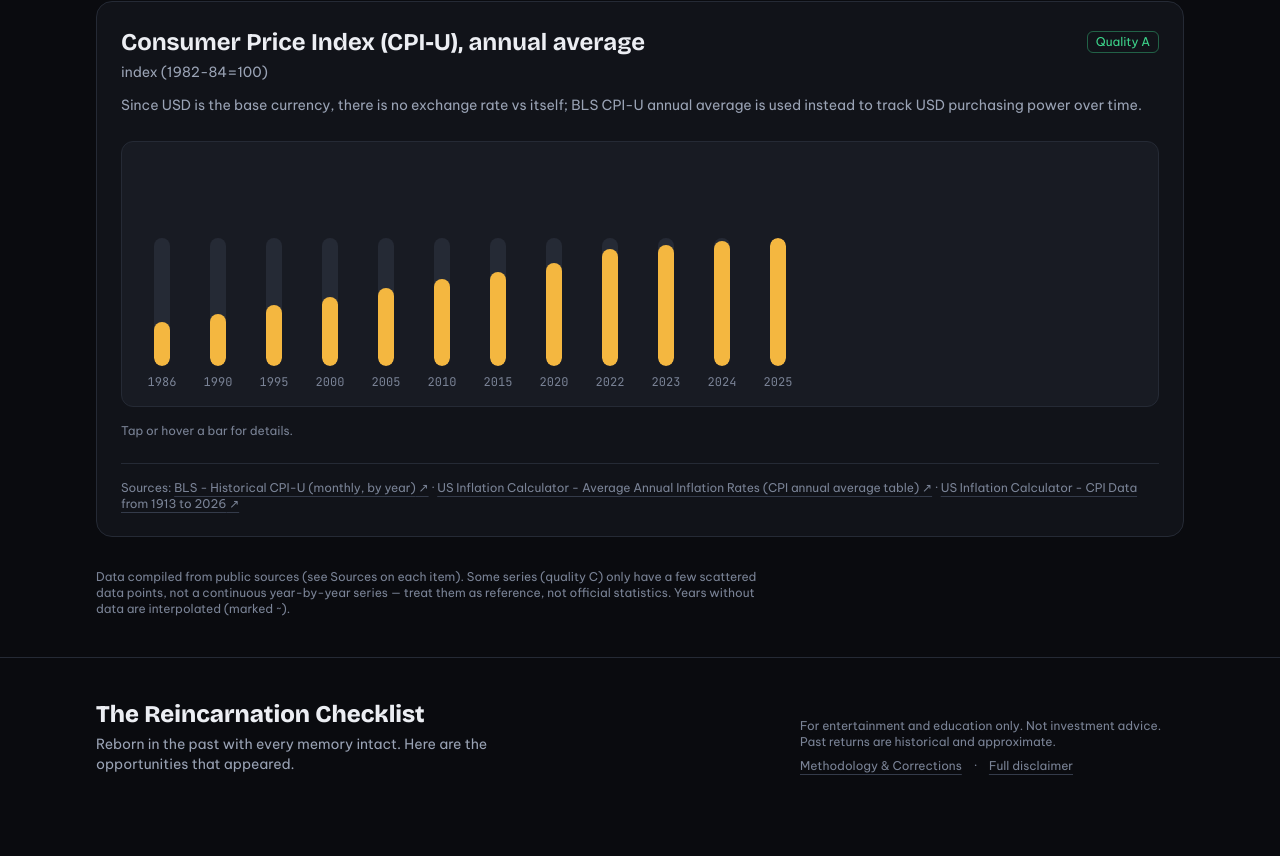
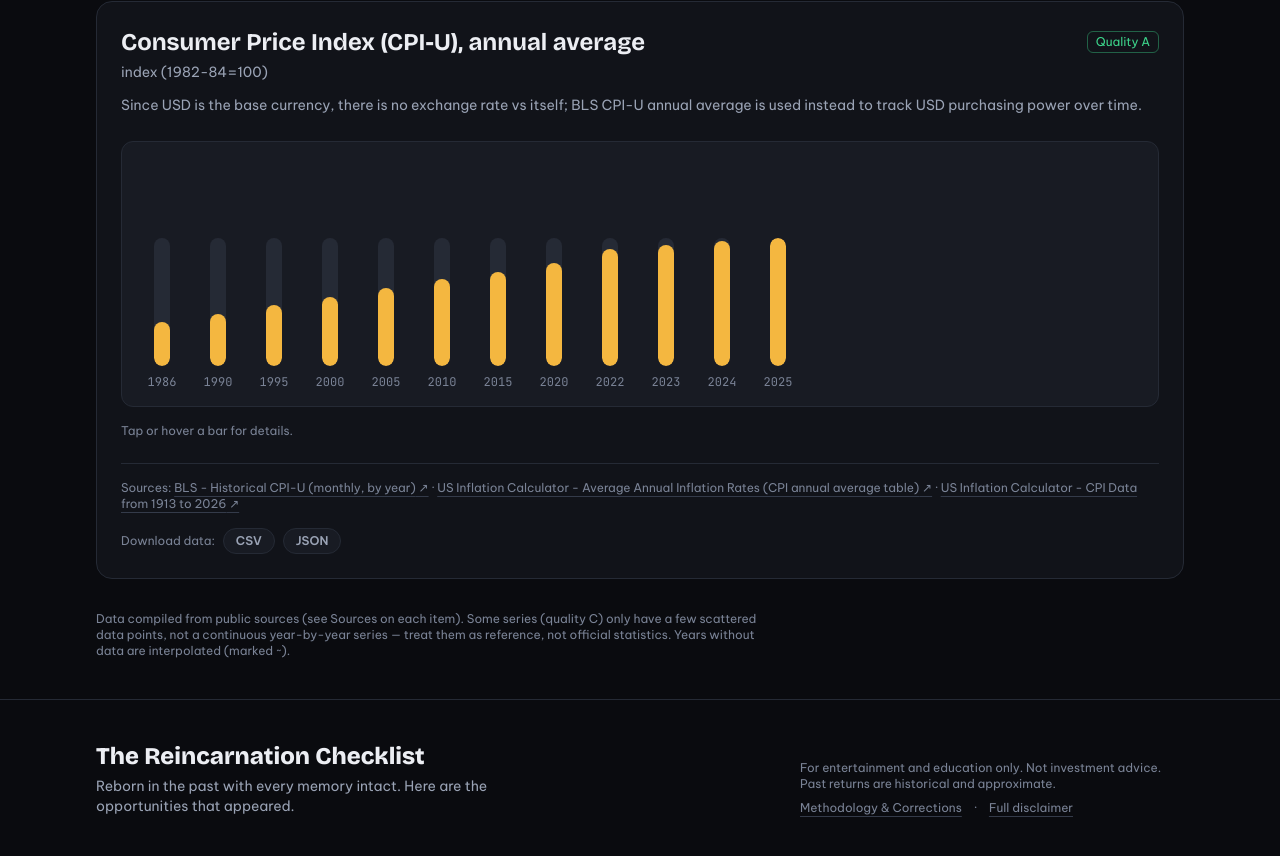
Before and after one commit to justinnc/reincarnation-checklist, a Next.js app: page /en/almanac in a window 1280 px wide. Shown: the part 1221-2077 px from the top of the page. Before the commit the page ends 2035 px from the top, so only its background shows below. Built offline with nearby package versions, Linux system fonts and the light colour scheme; no server answers.

Commit message:
feat(export): CSV/JSON download for Almanac series and the Playbook ledger

```diff
--- a/src/components/AlmanacExplorer.tsx
+++ b/src/components/AlmanacExplorer.tsx
@@ -7,7 +7,9 @@ import { defaultCountry, t, type Locale, type LocalizedText } from "@/lib/i18n";
 import { interpolateAlmanacValue, type AlmanacItem } from "@/lib/almanac";
 import { formatDate, formatDrop, formatMoney, formatMultiple } from "@/lib/format";
 import { quantityLabel } from "@/lib/almanacUnits";
+import { almanacExport } from "@/lib/exportData";
 import AlmanacChart from "./AlmanacChart";
+import ExportButtons from "./ExportButtons";
 
 export interface AlmanacMilestone {
   id: string;
@@ -331,6 +333,9 @@ export default function AlmanacExplorer({
               </span>
             ))}
           </div>
+          <div className="mt-4">
+            <ExportButtons lang={lang} build={() => almanacExport(item, lang)} />
+          </div>
         </div>
       </div>
     </div>
--- /dev/null
+++ b/src/components/ExportButtons.tsx
@@ -0,0 +1,47 @@
+"use client";
+
+import type { ExportFile } from "@/lib/exportData";
+import type { Locale } from "@/lib/i18n";
+
+function download(filename: string, text: string, mime: string) {
+  const url = URL.createObjectURL(new Blob([text], { type: `${mime};charset=utf-8` }));
+  const a = document.createElement("a");
+  a.href = url;
+  a.download = filename;
+  document.body.appendChild(a);
+  a.click();
+  a.remove();
+  URL.revokeObjectURL(url);
+}
+
+/** Two small download buttons. `build` runs on click, so nothing is serialised until asked. */
+export default function ExportButtons({ build, lang }: { build: () => ExportFile; lang: Locale }) {
+  const label = lang === "vi" ? "Tải dữ liệu" : "Download data";
+  const cls = "rounded-full border border-line bg-raised px-3 py-1 text-xs font-semibold text-muted transition-colors hover:border-gold hover:text-gold";
+  return (
+    <div className="flex flex-wrap items-center gap-2" role="group" aria-label={label}>
+      <span className="text-xs text-faint">{label}:</span>
+      <button
+        type="button"
+        className={cls}
+        onClick={() => {
+          const f = build();
+          // BOM so Excel opens Vietnamese text as UTF-8.
+          download(`${f.name}.csv`, String.fromCharCode(0xfeff) + f.csv, "text/csv");
+        }}
+      >
+        CSV
+      </button>
+      <button
+        type="button"
+        className={cls}
+        onClick={() => {
+          const f = build();
+          download(`${f.name}.json`, f.json, "application/json");
+        }}
+      >
+        JSON
+      </button>
+    </div>
+  );
+}
--- a/src/components/whatif/PlaybookBuilder.tsx
+++ b/src/components/whatif/PlaybookBuilder.tsx
@@ -7,6 +7,8 @@ import { t, type Locale, defaultCountry } from "@/lib/i18n";
 import type { Country, MilestoneLite } from "@/lib/types";
 import { formatMoney, formatMultiple } from "@/lib/format";
 import { SourceLinksBadge } from "@/components/Badges";
+import ExportButtons from "@/components/ExportButtons";
+import { playbookExport } from "@/lib/exportData";
 import { formatAmountInput, parseAmountInput } from "@/lib/whatif/amountInput";
 import {
   findOptimalChainIncluding,
@@ -403,6 +405,12 @@ export default function PlaybookBuilder({ lang, countries, milestones }: Props)
                 </li>
               ))}
             </ol>
+            <ExportButtons
+              lang={lang}
+              build={() =>
+                playbookExport(result, { country: country.code, currency: country.stake.currency, realistic, origin: window.location.origin }, lang)
+              }
+            />
           </>
         )}
       </div>
--- /dev/null
+++ b/src/lib/exportData.ts
@@ -0,0 +1,109 @@
+import { pointYear, type AlmanacItem } from "./almanac";
+import { t, type Locale } from "./i18n";
+import type { PlaybookResult } from "./whatif/playbook";
+
+type Cell = string | number | boolean | null | undefined;
+
+/** RFC 4180 cell. Text starting with = + - @ gets a leading apostrophe so spreadsheets
+ *  don't run it as a formula; numbers are written as-is. */
+function csvCell(v: Cell): string {
+  if (v == null) return "";
+  if (typeof v === "number") return Number.isFinite(v) ? String(v) : "";
+  if (typeof v === "boolean") return v ? "true" : "false";
+  const s = /^[=+\-@\t\r]/.test(v) ? `'${v}` : v;
+  return /[",\n\r]/.test(s) ? `"${s.replace(/"/g, '""')}"` : s;
+}
+
+export function toCsv(header: string[], rows: Cell[][]): string {
+  return [header, ...rows].map((r) => r.map(csvCell).join(",")).join("\r\n") + "\r\n";
+}
+
+export interface ExportFile {
+  /** File name without extension. */
+  name: string;
+  csv: string;
+  json: string;
+}
+
+/** The recorded observations of one almanac item, exactly as stored (no interpolation). */
+export function almanacExport(item: AlmanacItem, lang: Locale): ExportFile {
+  const unit = t(item.unit, lang);
+  const sources = item.sources.map((s) => s.url).join(" | ");
+  const rows = item.series.map((p) => [pointYear(p), p.date, p.value, p.min, p.max, unit, item.currency, item.valueMultiplier, item.quality, p.note, sources]);
+  return {
+    name: `almanac-${item.id}`,
+    csv: toCsv(["year", "date", "value", "min", "max", "unit", "currency", "value_multiplier", "quality", "note", "sources"], rows),
+    json: JSON.stringify(
+      {
+        id: item.id,
+        country: item.country,
+        name: t(item.name, lang),
+        unit,
+        currency: item.currency,
+        valueMultiplier: item.valueMultiplier,
+        quality: item.quality,
+        note: t(item.note, lang),
+        series: item.series,
+        sources: item.sources,
+      },
+      null,
+      2,
+    ),
+  };
+}
+
+export interface PlaybookExportMeta {
+  country: string;
+  currency: string;
+  realistic: boolean;
+  /** Absolute site origin used to build milestone links. */
+  origin: string;
+}
+
+/** The compounding ledger currently shown in the Playbook Builder. */
+export function playbookExport(result: PlaybookResult, meta: PlaybookExportMeta, lang: Locale): ExportFile {
+  const note =
+    lang === "vi"
+      ? "Mô phỏng từ số liệu lịch sử, mang tính xấp xỉ. Không phải lời khuyên đầu tư."
+      : "Simulation from historical, approximate figures. Not investment advice.";
+  const steps = result.steps.map((s, i) => {
+    const m = s.candidate.milestone;
+    return {
+      step: i + 1,
+      id: m.id,
+      title: t(m.title, lang),
+      periodStart: s.candidate.periodStart,
+      periodEnd: s.candidate.periodEnd,
+      multiple: s.candidate.multiple,
+      capitalBefore: s.capitalBefore,
+      deployedCapital: s.deployedCapital,
+      capitalAfter: s.capitalAfter,
+      cumulativeMultiple: s.cumulativeMultiple,
+      cappedByLiquidity: s.cappedByLiquidity,
+      speculative: s.candidate.speculative,
+      url: `${meta.origin}/${lang}/${m.country}/${m.id}`,
+    };
+  });
+  return {
+    name: `playbook-${meta.country}`,
+    csv: toCsv(
+      ["step", "milestone_id", "title", "period_start", "period_end", "multiple", "capital_before", "deployed_capital", "capital_after", "cumulative_multiple", "currency", "liquidity_capped", "speculative", "url"],
+      steps.map((s) => [s.step, s.id, s.title, s.periodStart, s.periodEnd, s.multiple, s.capitalBefore, s.deployedCapital, s.capitalAfter, s.cumulativeMultiple, meta.currency, s.cappedByLiquidity, s.speculative, s.url]),
+    ),
+    json: JSON.stringify(
+      {
+        note,
+        country: meta.country,
+        currency: meta.currency,
+        mode: meta.realistic ? "realistic" : "theoretical-max",
+        initialCapital: result.initialCapital,
+        finalCapital: result.finalCapital,
+        totalMultiple: result.totalMultiple,
+        steps,
+        excludedOverlaps: result.skippedOverlaps.map((c) => c.milestone.id),
+      },
+      null,
+      2,
+    ),
+  };
+}
```
Also changed, not shown: 1 other file (tests, documents, lock files or other folders).
